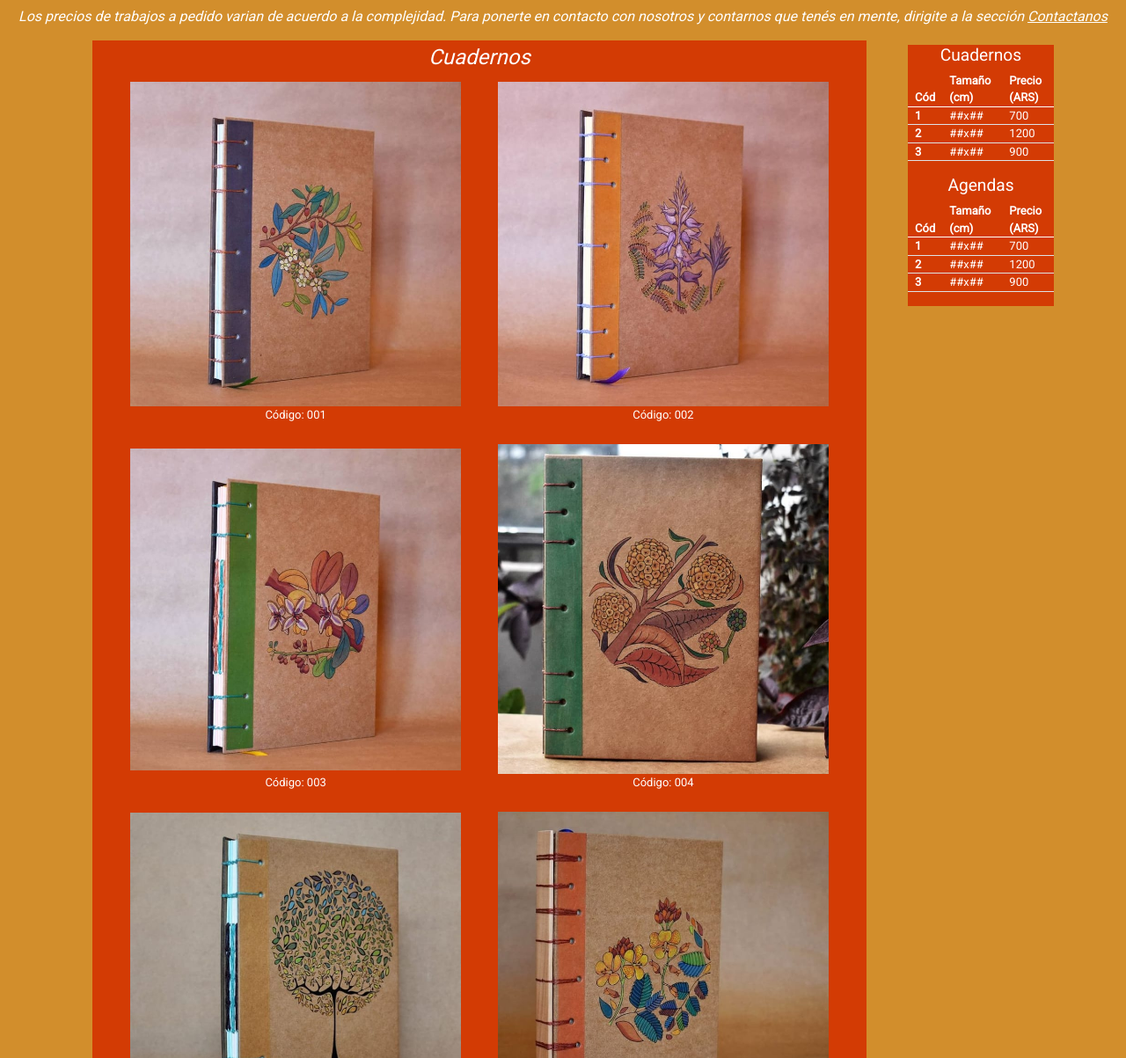
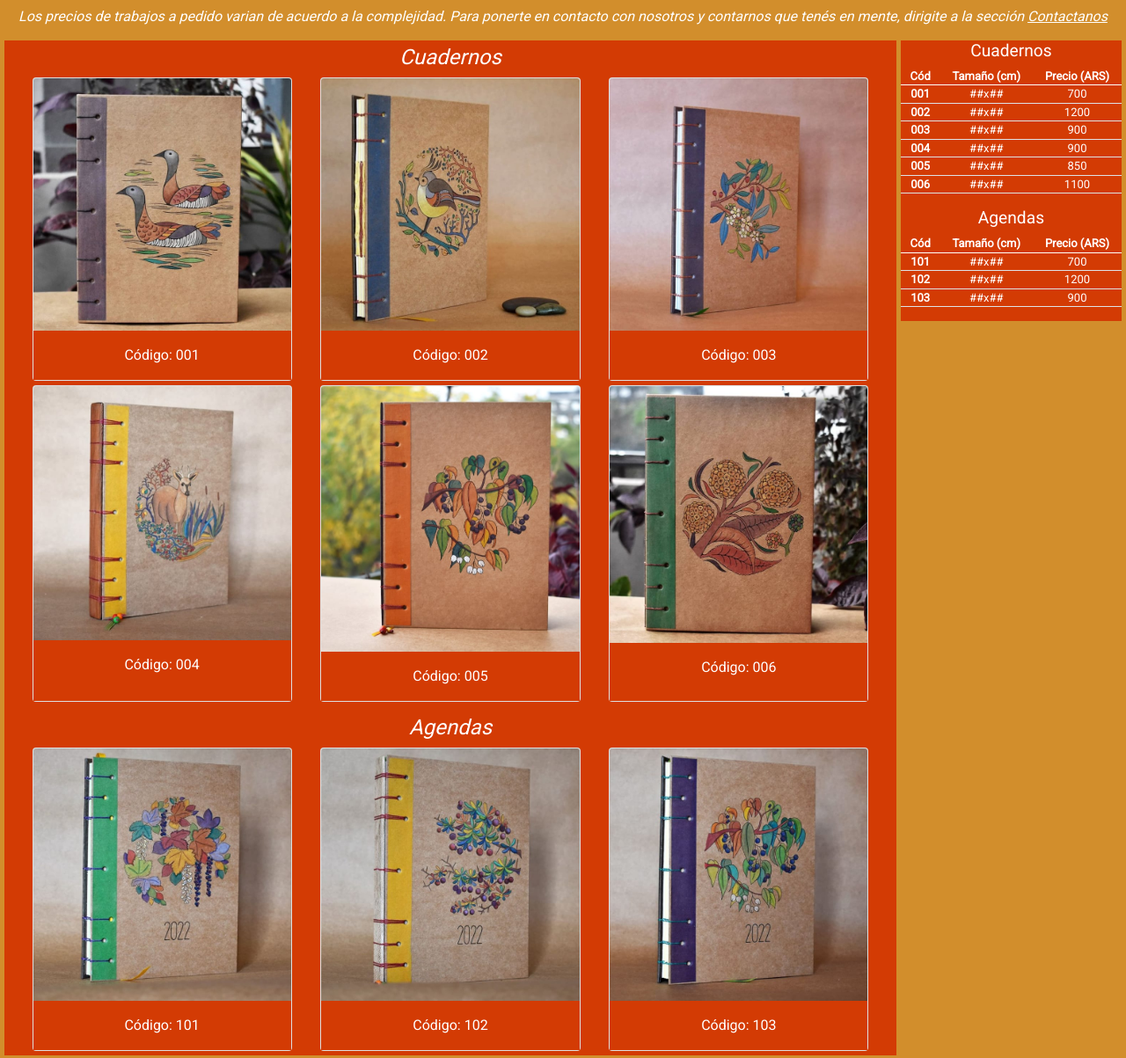
Before and after one commit to FelipeIphar/Felipe-Iphar-Garza-Bruja, a plain HTML site: page pages/productos.html in a window 1280 px wide. Shown: the part 140-1343 px from the top of the page at 88% size. Drawn offline with nearby package versions, Linux system fonts and the light colour scheme.

Commit message:
segunda entrega final

```diff
--- a/css/style.css
+++ b/css/style.css
@@ -1,5 +1,5 @@
 @import url('https://fonts.googleapis.com/css2?family=Roboto&display=swap');
-/**---General---**/
+/**============General============**/
 *{
     font-family: Roboto, sans-serif;
     color: white;
@@ -9,6 +9,7 @@
 body {
     background-color: #d28e2c;
 }
+/**============Nav============**/
 #navbarSupportedContent ul li a{
     color: white;
     padding: 2px;
@@ -32,6 +33,7 @@ body {
     padding: 0px;
     margin: 0px;
 }
+/**============Main============**/
 .main__title{
     font-weight: bold;
     font-style: italic;
@@ -47,18 +49,11 @@ body {
     margin: auto;
     margin-bottom: 10px;
 }
-.article{
-    width: 100%;
-    height: auto;
-    background-color: #d33b04;
-    display: flex;
-    justify-content: center;
-}
 .article-flex{
     display: flex;
     justify-content: center;
     flex-flow: wrap;
-    width: 95%;
+    width: 97%;
     height: auto;
     padding: 5px auto;
     margin: 5px auto;
@@ -67,7 +62,7 @@ body {
 .subarticle{
     display: inline-block;
     height: auto;
-    width: 90%;
+    width: 95%;
     background-color: #a82d01;
     margin: 10px 5px;
     padding: 5px;
@@ -87,14 +82,6 @@ body {
     display: block;
     margin: 10px auto;
 }
-.centrado{
-    display: flex;
-    justify-content: center;
-    height: auto;
-    width: 100%;
-    margin: 0px;
-    padding: 0px;
-}
 .article__titles{
     width: 100%;
     display: flex;
@@ -113,11 +100,29 @@ body {
     width: 85%;
     margin: 1rem;
 }
+.article__img:hover{
+    transform: scale(1.05);
+    transition: all 1s;
+}
+/**============Grid de productos============**/
+#prod-fr{
+    grid-area: prod-fr;
+}
+#table-fr{
+    grid-area: table-fr;
+}
+.grid-prod{
+    display: grid;
+    grid-template-columns: repeat(2,1fr);
+    grid-template-rows: auto;
+    grid-template-areas:
+    "prod-fr table-fr";
+}
 .side-tables{
-    width: 100%;
-    margin: 10px 0px;
+    width: 98%;
+    margin: 5px 0px;
     position: sticky;
-    top: 2vh;
+    top: 5px;
     display: flex;
     flex-wrap: wrap;
     justify-content: center;
@@ -127,30 +132,27 @@ body {
     font-size: medium;
 }
 .table td, .table th{
+    text-align: center;
     font-size: x-small;
     padding: 0px;
     padding-left: 1vh;
 }
-.prod h2{
-    font-size: large;
+.card{
+    width: 100%;
+    margin-bottom: 5px;
 }
-.prod__div{
-    display: flex;
-    flex-direction: column;
-    width: 100%;
+.card-body{
+    background-color: #d33b04;
 }
-.prod__img{
-    width: 100%;
-    height: auto;
-    display: flex;
-    margin: auto;
+.card-text{
+    text-align: center;
 }
-.prod__cod{
-    text-align: center;
-    font-weight: lighter;
-    font-size: small;
-    padding-bottom: 8px;
+.article-column{
+    background-color: #d33b04;
+    margin: 5px;
+    padding: auto;
 }
+/**============Formulario============**/
 .form{
     display: block;
     background-color: #d33b04;
@@ -178,8 +180,12 @@ body {
 }
 .form button{
     margin: 10px 5px;
+    background-color: white;
 }
-/** Footer **/
+.form button:hover{
+    background-color: rgb(226, 226, 226);
+}
+/**============Footer============**/
 footer {
     background-color: #af0000;
     height: 7vh;
@@ -194,13 +200,15 @@ footer img {
 #face{
     background-color: white;
 }
-/** Media Queries **/
+/**============Media Queries============**/
+@media only screen and (min-width: 360px){
+    .grid-prod{
+        grid-template-columns: repeat(3,1fr);
+        grid-template-areas:
+        "prod-fr prod-fr table-fr";
+    }
+}
 @media only screen and (min-width: 576px){
-    .navbar-nav{
-        width: 65%;
-        justify-content: space-around;
-        font-size: large;
-    }
     .main__title{
         font-size: x-large;
     }
@@ -212,20 +220,18 @@ footer img {
         padding: 0vh 1vh;
     }
     .article-flex{
-        height: auto;
         justify-content: space-around;
     }
-    .subarticle{
-        width: 30%;
-    }
-    .prod__div{
+    .card{
         width: 45%;
-    }
-    .prod h2{
-        font-size: x-large;
     }
 }
 @media only screen and (min-width: 768px){
+    .navbar-nav{
+        width: 65%;
+        justify-content: space-around;
+        font-size: large;
+    }
     .carousel{
         width: 90%;
     }
@@ -236,9 +242,16 @@ footer img {
         display: flex;
         justify-content: space-evenly;
     }
-
+    .subarticle{
+        width: 30%;
+    }
     .article__img{
         width: 45%;
+    }
+    .grid-prod{
+        grid-template-columns: repeat(4,1fr);
+        grid-template-areas:
+        "prod-fr prod-fr prod-fr table-fr";
     }
 }
 @media only screen and (min-width: 992px){
@@ -253,4 +266,12 @@ footer img {
     }
 }
 @media only screen and (min-width: 1200px){
+    .grid-prod{
+        grid-template-columns: repeat(5,1fr);
+        grid-template-areas:
+        "prod-fr prod-fr prod-fr prod-fr table-fr";
+    }
+    .card{
+        width: 30%;
+    }
 }
--- a/pages/productos.html
+++ b/pages/productos.html
@@ -44,55 +44,72 @@
       <main>
         <h1 class="main__title">Productos</h1>
         <p class="aclaration">Los precios de trabajos a pedido varian de acuerdo a la complejidad. Para ponerte en contacto con nosotros y contarnos que tenés en mente, dirigite a la sección <a href="contactanos.html" target="_blank">Contactanos</a></p>
-        <div class="container">
-            <div class="row">
-              <div class="col-6 col-sm-8 col-md-9 col-lg-10 prod">
-                <article class="article-flex">
+        <div class="grid-prod">
+          <div id="prod-fr">
+            <article class="article-column">
               <h2 class="title2">Cuadernos</h2>
               <div class="article-flex">
-                        <div class="prod__div">
-                            <img src="../img/cuaderno5.jpg" alt="" class="prod__img">
-                            <p class="prod__cod">Código: 001</p>
+                <div class="card">
+                  <img src="../img/cuaderno-patos.jpg" class="card-img-top" alt="Cuaderno con diseño de patos">
+                  <div class="card-body">
+                    <p class="card-text">Código: 001</p>
                   </div>
-                        <div class="prod__div">
-                            <img src="../img/cuaderno6.jpg" alt="" class="prod__img">
-                            <p class="prod__cod">Código: 002</p>
                 </div>
-                        <div class="prod__div">
-                            <img src="../img/cuaderno7.jpg" alt="" class="prod__img">
-                            <p class="prod__cod">Código: 003</p>
+                <div class="card">
+                  <img src="../img/cuaderno-ave.jpg" class="card-img-top" alt="Cuaderno con diseño de ave">
+                  <div class="card-body">
+                    <p class="card-text">Código: 002</p>
                   </div>
-                        <div class="prod__div">
-                            <img src="../img/cuaderno8.jpg" alt="" class="prod__img">
-                            <p class="prod__cod">Código: 004</p>
                 </div>
-                        <div class="prod__div">
-                            <img src="../img/cuaderno9.jpg" alt="" class="prod__img">
-                            <p class="prod__cod">Código: 005</p>
+                <div class="card">
+                  <img src="../img/cuaderno5.jpg" class="card-img-top" alt="Cuaderno con diseño floral">
+                  <div class="card-body">
+                    <p class="card-text">Código: 003</p>
                   </div>
-                        <div class="prod__div">
-                            <img src="../img/cuaderno10.jpg" alt="" class="prod__img">
-                            <p class="prod__cod">Código: 006</p>
+                </div>
+                <div class="card">
+                  <img src="../img/cuaderno-huemul2.jpeg" class="card-img-top" alt="Cuaderno con diseño de huemul">
+                  <div class="card-body">
+                    <p class="card-text">Código: 004</p>
+                  </div>
+                </div>
+                <div class="card">
+                  <img src="../img/cuaderno3.jpeg" class="card-img-top" alt="Cuaderno con diseño floral">
+                  <div class="card-body">
+                    <p class="card-text">Código: 005</p>
+                  </div>
+                </div>
+                <div class="card">
+                  <img src="../img/cuaderno8.jpg" class="card-img-top" alt="Cuaderno con diseño floral">
+                  <div class="card-body">
+                    <p class="card-text">Código: 006</p>
+                  </div>
                 </div>
               </div>
               <h2 class="title2">Agendas</h2>
               <div class="article-flex">
-                        <div class="prod__div">
-                            <img src="../img/agenda1.jpeg" alt="" class="prod__img">
-                            <p class="prod__cod">Código: 101</p>
+                <div class="card">
+                  <img src="../img/agenda1.jpeg" class="card-img-top" alt="Agenda con diseño floral">
+                  <div class="card-body">
+                    <p class="card-text">Código: 101</p>
                   </div>
-                        <div class="prod__div">
-                            <img src="../img/agenda2.jpeg" alt="" class="prod__img">
-                            <p class="prod__cod">Código: 102</p>
                 </div>
-                        <div class="prod__div">
-                            <img src="../img/agenda3.jpeg" alt="" class="prod__img">
-                            <p class="prod__cod">Código: 103</p>
+                <div class="card">
+                  <img src="../img/agenda2.jpeg" class="card-img-top" alt="Agenda con diseño floral">
+                  <div class="card-body">
+                    <p class="card-text">Código: 102</p>
+                  </div>
+                </div>
+                <div class="card">
+                  <img src="../img/agenda3.jpeg" class="card-img-top" alt="Agenda con diseño floral">
+                  <div class="card-body">
+                    <p class="card-text">Código: 103</p>
+                  </div>
                 </div>
               </div>
             </article>
           </div>
-              <div class="col-6 col-sm-4 col-md-3 col-lg-2">
+          <div id="table-fr">
             <article class="side-tables">
               <h2>Cuadernos</h2>
               <table class="table">
@@ -105,19 +122,34 @@
                           </thead>
                           <tbody>
                           <tr>
-                                    <th scope="row">1</th>
+                            <th scope="row">001</th>
                             <td>##x##</td>
                             <td>700</td>
                           </tr>
                           <tr>
-                                    <th scope="row">2</th>
+                            <th scope="row">002</th>
                             <td>##x##</td>
                             <td>1200</td>
                           </tr>
                           <tr>
-                                    <th scope="row">3</th>
+                            <th scope="row">003</th>
                             <td>##x##</td>
                             <td>900</td>
+                          </tr>
+                          <tr>
+                            <th scope="row">004</th>
+                            <td>##x##</td>
+                            <td>900</td>
+                          </tr>
+                          <tr>
+                            <th scope="row">005</th>
+                            <td>##x##</td>
+                            <td>850</td>
+                          </tr>
+                          <tr>
+                            <th scope="row">006</th>
+                            <td>##x##</td>
+                            <td>1100</td>
                           </tr>
                           </tbody>
               </table>
@@ -132,24 +164,23 @@
                           </thead>
                           <tbody>
                           <tr>
-                                    <th scope="row">1</th>
+                            <th scope="row">101</th>
                             <td>##x##</td>
                             <td>700</td>
                           </tr>
                           <tr>
-                                    <th scope="row">2</th>
+                            <th scope="row">102</th>
                             <td>##x##</td>
                             <td>1200</td>
                           </tr>
                           <tr>
-                                    <th scope="row">3</th>
+                            <th scope="row">103</th>
                             <td>##x##</td>
                             <td>900</td>
                           </tr>
                           </tbody>
               </table>
             </article>
-              </div>
           </div>
         </div>
         </main>
```
Also changed, not shown: index.html (+6 -7 lines), pages/contactanos.html (+6 -3 lines). Lines whose indentation alone changed are shown as unchanged.
